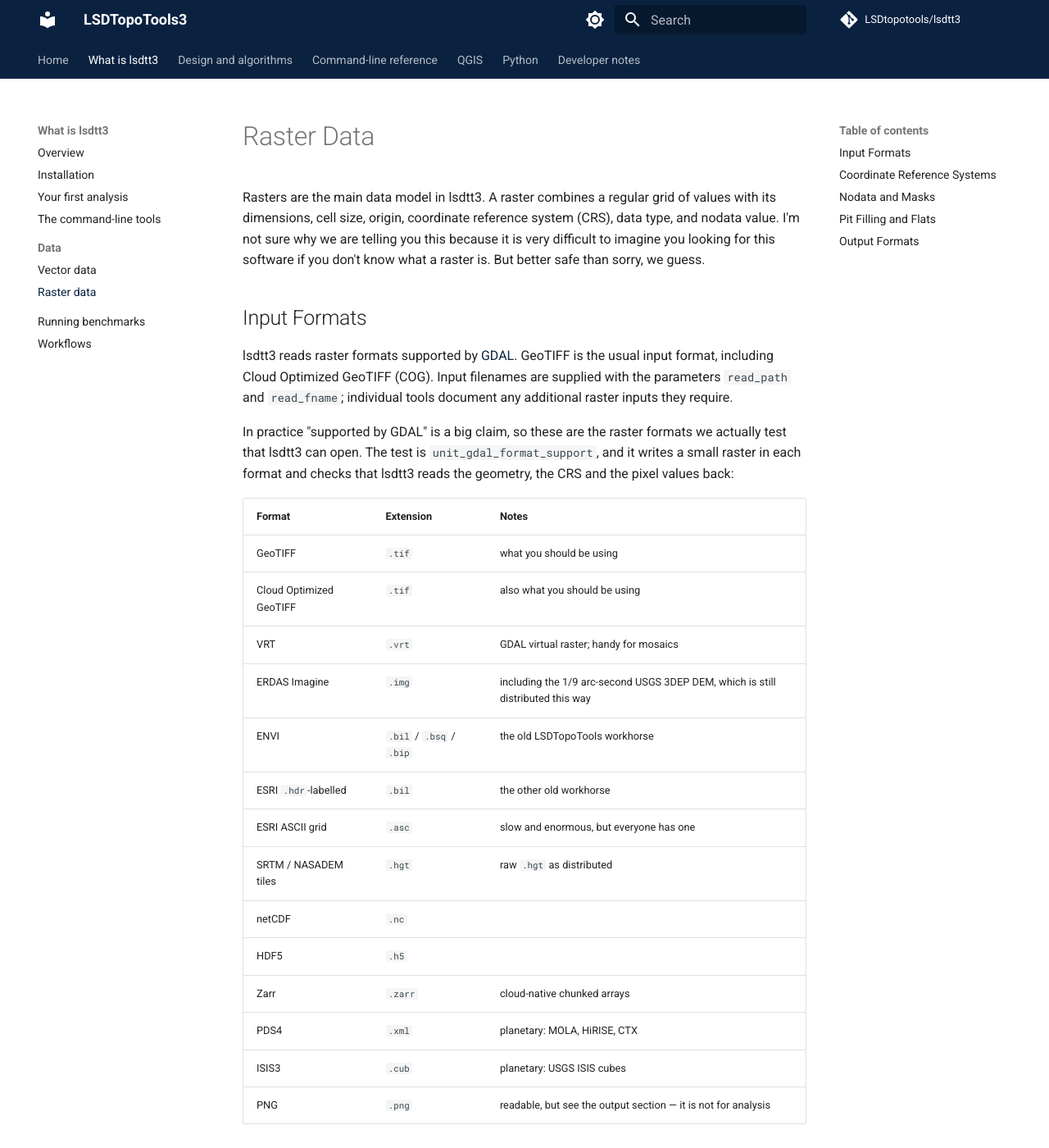
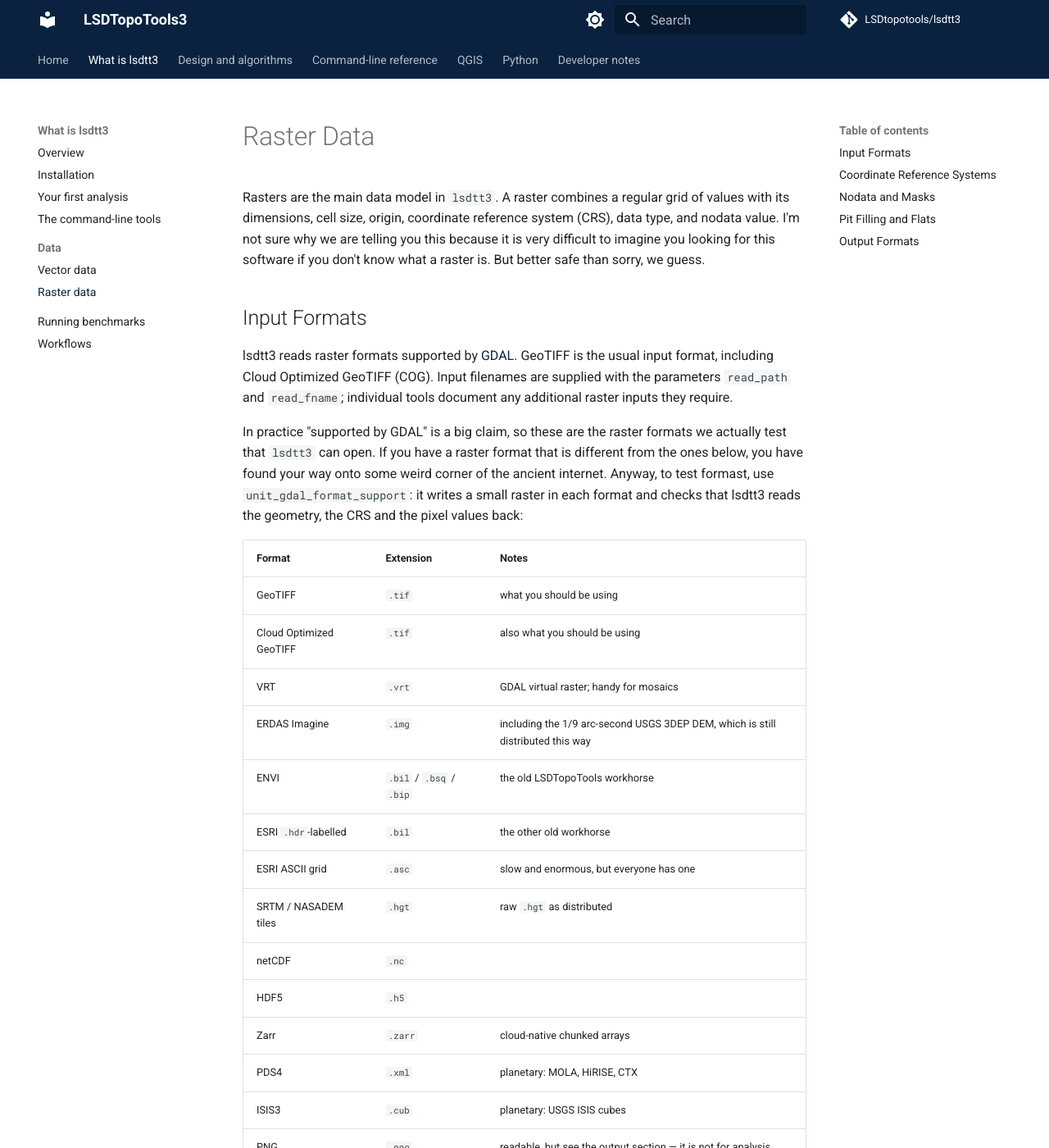
Before and after one commit to LSDtopotools/lsdtt3, an MkDocs documentation site: the page built from docs/what_is_lsdtt3/raster_data.md, in a window 1280 px wide and 1400 px high. Shown: the whole window at 82% size. Built offline with MkDocs 1.6.1 and Material for MkDocs 9.7.7, drawn with Linux system fonts in a browser that asks for light colours; comment, search, counter and statistics services are not loaded; some of the changed text lies outside the part shown.

Commit message:
Tiny doc change

```diff
--- a/docs/what_is_lsdtt3/raster_data.md
+++ b/docs/what_is_lsdtt3/raster_data.md
@@ -1,6 +1,6 @@
 # Raster Data
 
-Rasters are the main data model in lsdtt3. A raster combines a regular grid of
+Rasters are the main data model in `lsdtt3`. A raster combines a regular grid of
 values with its dimensions, cell size, origin, coordinate reference system
 (CRS), data type, and nodata value. I'm not sure why we are telling you this because it is very difficult to imagine you looking for this software if you don't know what a raster is. But better safe than sorry, we guess.
 
@@ -12,8 +12,9 @@ with the parameters `read_path` and `read_fname`; individual tools document any
 raster inputs they require.
 
 In practice "supported by GDAL" is a big claim, so these are the raster formats
-we actually test that lsdtt3 can open. The test is
-`unit_gdal_format_support`, and it writes a small raster in each format and
+we actually test that `lsdtt3` can open. If you have a raster format that is different from the ones below,
+you have found your way onto some weird corner of the ancient internet. Anyway, to test formast, use
+`unit_gdal_format_support`: it writes a small raster in each format and
 checks that lsdtt3 reads the geometry, the CRS and the pixel values back:
 
 | Format | Extension | Notes |
@@ -33,8 +34,8 @@ checks that lsdtt3 reads the geometry, the CRS and the pixel values back:
 | ISIS3 | `.cub` | planetary: USGS ISIS cubes |
 | PNG | `.png` | readable, but see the output section — it is not for analysis |
 
-Yes, planetary formats. If you want to do geomorphology on Mars, the reading
-side will not stop you.
+Yes, planetary formats. If you want to do geomorphology on Mars, the file reading
+side will not stop you. I have bad news, you probably can't get a Nature paper by saying there was water on Mars anymore, that golden age (the Nature paper one, not the age of Martian water) only lasted 10 years.
 
 Some things we deliberately do **not** read: JPEG 2000 (that way lies
 multispectral analysis, which is not what this software is for), KML (convert it
```
